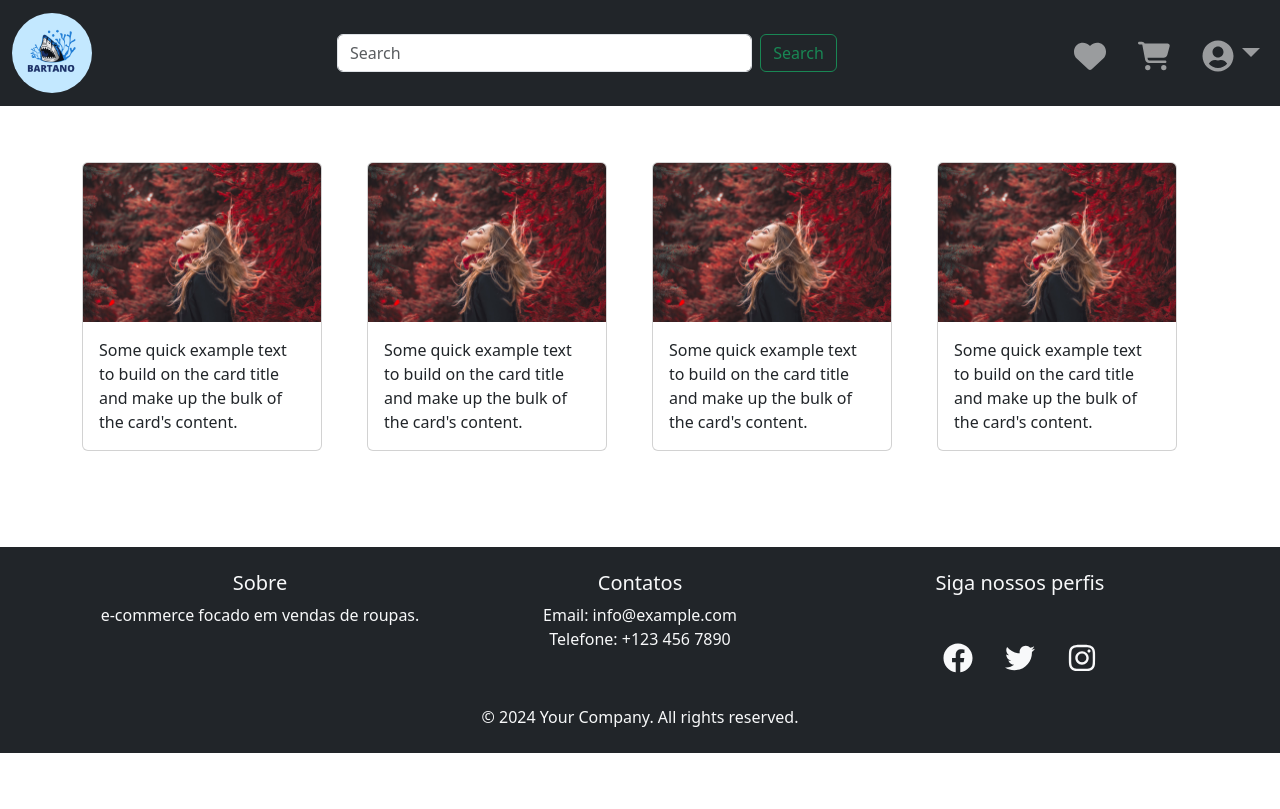
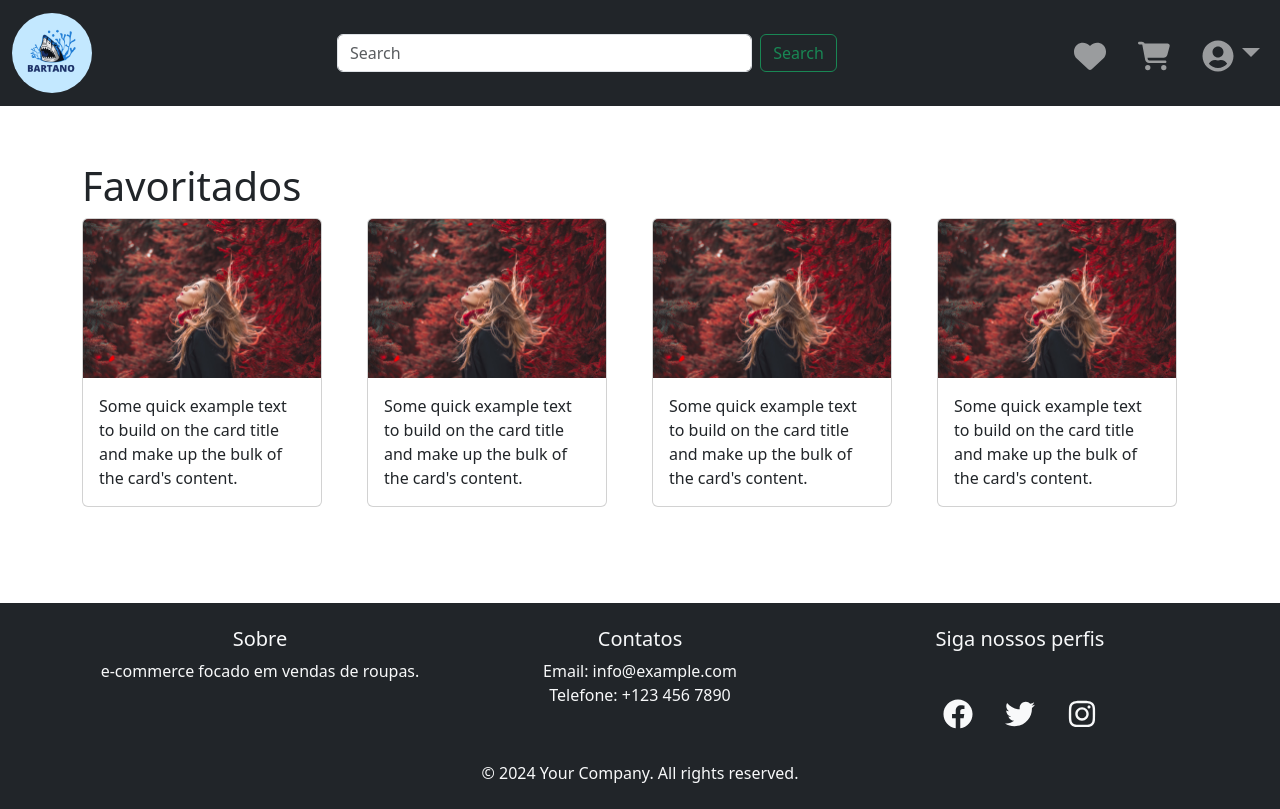
Before and after one commit to ArturMineiro/e-commerce, a React (Vite) app: page /curtidos in a window 1280 px wide. Built offline with nearby package versions, Linux system fonts and the light colour scheme.

Commit message:
carrinhos e curtidos

```diff
--- a/src/pages/Carrinho.tsx
+++ b/src/pages/Carrinho.tsx
@@ -2,8 +2,11 @@ import CardLaterais from "../components/CardLaterais"
 
 function Carrinho(){
 return(
+   <div> <h1>Carrinhos</h1>
     <div className="d-flex justify-content-center align-items-center">
+
     <CardLaterais></CardLaterais>
+    </div>
     </div>
 )
 
--- a/src/pages/Curtidos.tsx
+++ b/src/pages/Curtidos.tsx
@@ -7,6 +7,7 @@ function Curtidos() {
     return (
         <div className="container mt-4 ">
         <div className="row">
+            <h1>Favoritados</h1>
             <div className="col-md-3 mb-3 ">
                 <Card />
             </div>
```
